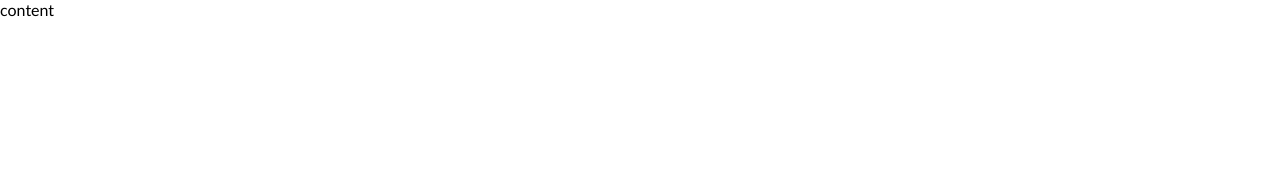
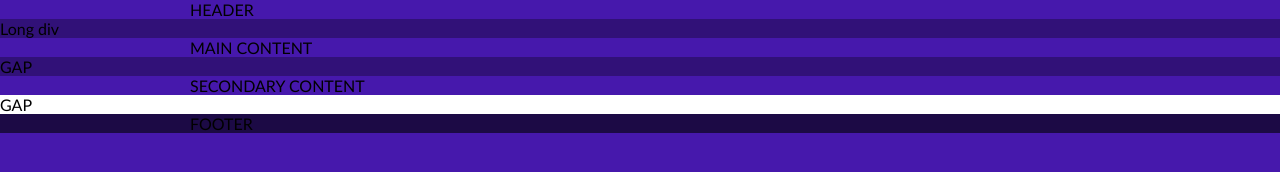
Before and after one commit to vitgri1/04-5-Eneba-like-2, a website: page index.html in a window 1280 px wide. Drawn offline with Linux system fonts and the light colour scheme.

Commit message:
Basic layout #2

```diff
--- a/css/base/base.css
+++ b/css/base/base.css
@@ -10,11 +10,23 @@ body {
 }
 
 .bg-main {
+    background-color: #4618AC;
+}
+
+.bg-2nd {
+    background-color: #311178;
+}
+
+.bg-3rd {
     background-color: #fff;
 }
 
+.bg-4th {
+    background-color: #1C0A45;
+}
+
 p{
-    font-size: auto;
-    line-height: auto;
-    color: #000;
+    font-size: 16px;
+    line-height: 1.25em;
+    color: #fff;
 }
--- a/css/base/layout.css
+++ b/css/base/layout.css
@@ -1,3 +1,12 @@
 .container{
-    background-color: aqua;
+    /* width: 1200px;
+    margin-left: calc(50% - 600px); */
+    width: 900px;
+    margin-left: calc(50% - 450px);
+    /* for half screen develop only*/
 }
+
+.container.long{
+    width: 100%;
+    margin-left: 0;
+}
--- a/index.html
+++ b/index.html
@@ -15,7 +15,29 @@
     <meta name="theme-color" content="#ffffff">
     <link rel="shortcut icon" href="./Favicon/favicon.ico" type="image/x-icon">
 </head>
-<body>
-    content
+<body class="bg-main">
+    <header class="container">
+        HEADER
+    </header>
+    <div class="container long bg-2nd">
+        Long div
+    </div>
+    <main class="container">
+        MAIN CONTENT
+    </main>
+    <div class="container long bg-2nd">
+        GAP
+    </div>
+    <div class="container">
+        SECONDARY CONTENT
+    </div>
+    <div class="container long bg-3rd">
+        GAP
+    </div>
+    <div class="bg-4th">
+        <footer class="container ">
+            FOOTER
+        </footer>
+    </div>
 </body>
 </html>
```
